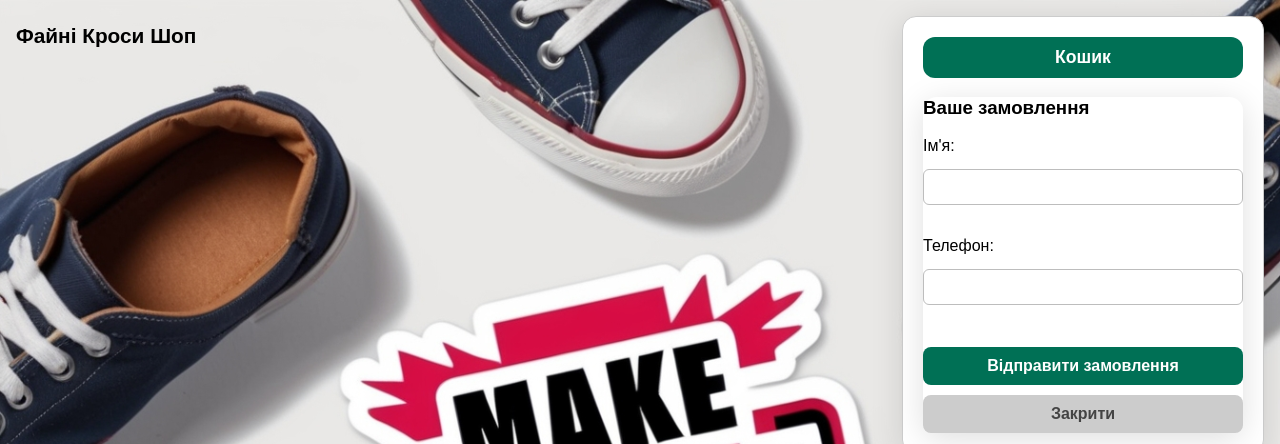
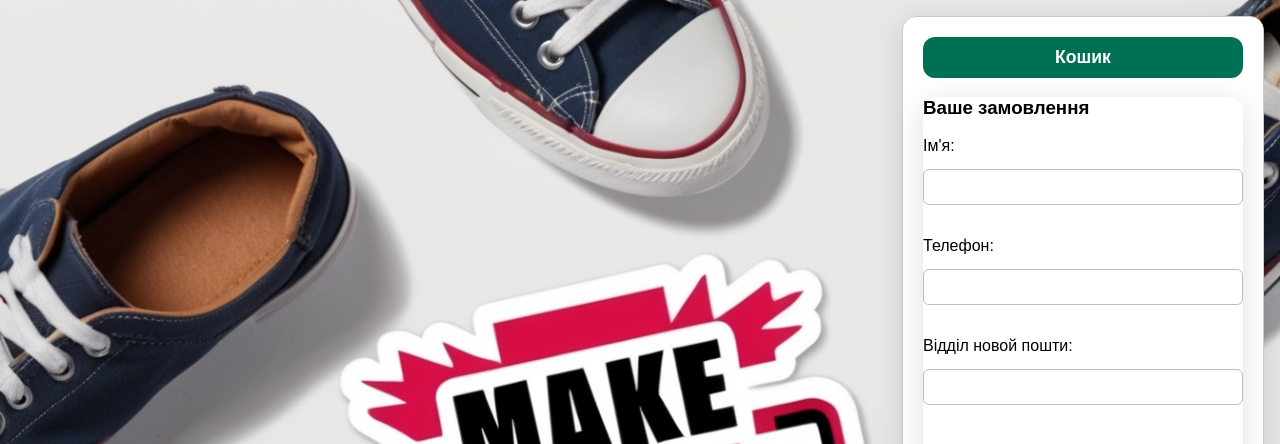
Before and after one commit to devn-ai/shoes_store_tg, a plain HTML site: page index.html in a window 1280 px wide. Both pictures are taken after a click on the button "Кошик". Shown: the top 444 px of the page. Drawn offline with Linux system fonts and the light colour scheme.

Commit message:
Update index.html

```diff
--- a/index.html
+++ b/index.html
@@ -9,9 +9,6 @@
 <body>
 
   <div id="main-container">
-    <div id="company-text">
-      Файні Кроси Шоп
-    </div>
 
     <div id="cart-sidebar">
       <button id="cart-button" onclick="showCart()">
@@ -24,6 +21,8 @@
         <form id="order-form">
           Ім'я: <input type="text" id="customer-name" required /><br />
           Телефон: <input type="tel" id="customer-phone" required /><br />
+          Відділ новой пошти: <input type="tel" id="customer-delivery" required /><br />
+          <input type="hidden" id="customer-id" name="customer-id"/>
           <button type="submit">Відправити замовлення</button>
           <button type="button" onclick="hideCart()">Закрити</button>
         </form>
```
